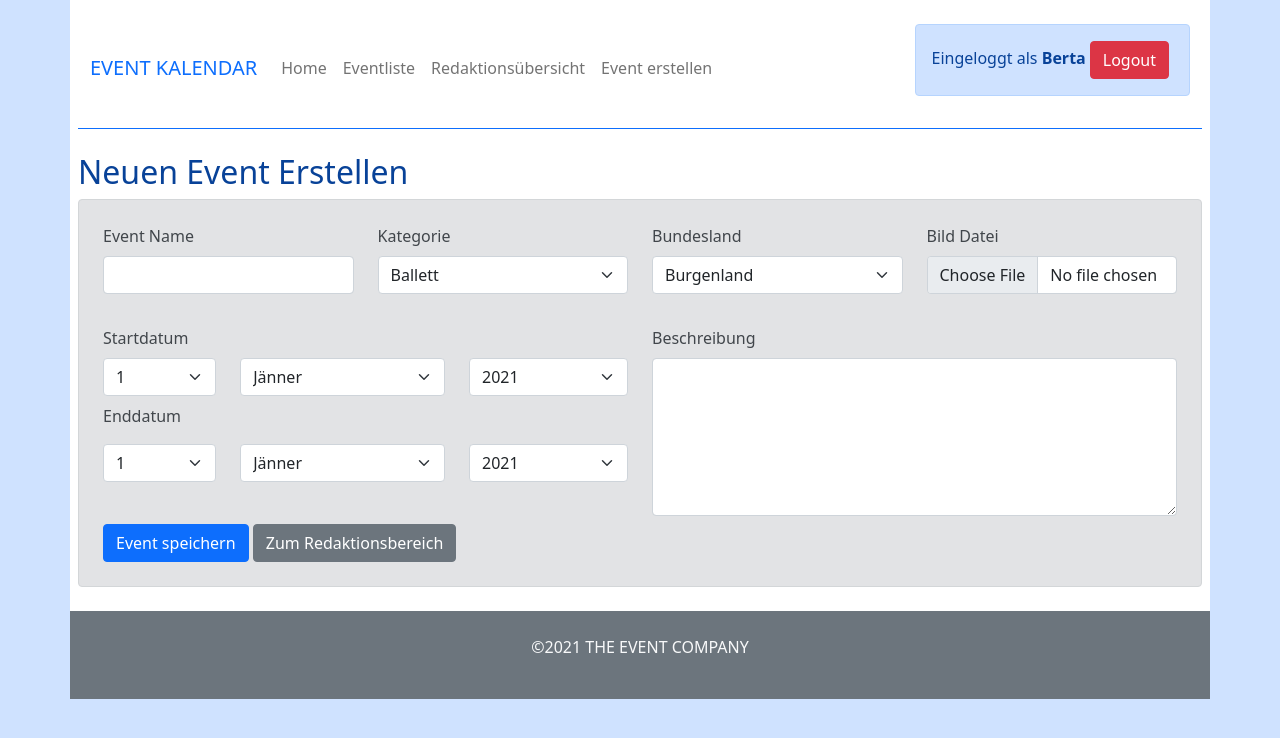
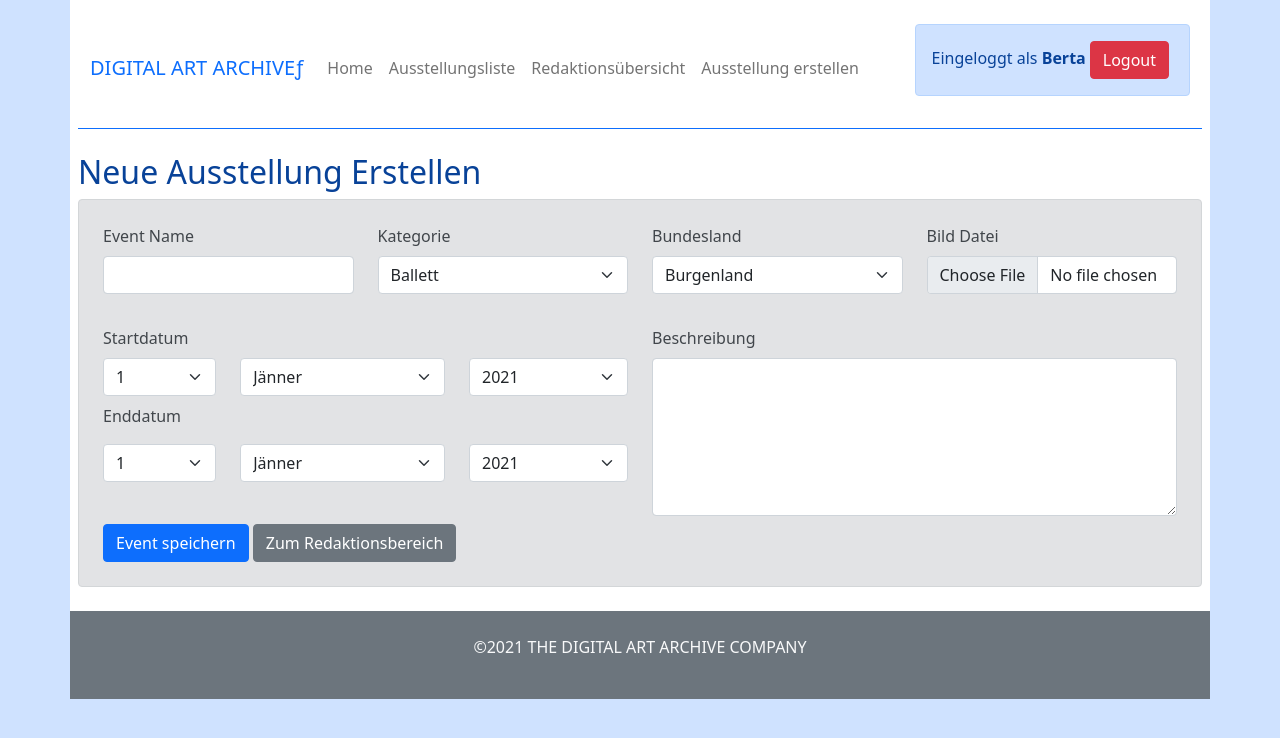
Before and after one commit to mbalabanov/event-mini-projekt, a PHP site: page /create-event.php in a window 1280 px wide. Shown: the top 738 px of the page. Run offline with PHP 8.4, Linux system fonts and the light colour scheme; a user stored in the database is signed in.

Commit message:
Changed naming to Ausstellung

```diff
--- a/create-event.php
+++ b/create-event.php
@@ -98,7 +98,7 @@ if (isset($_GET["loeschen"])) {
 
         <div class="row mt-2">
             <div class="col-md-12">
-                <h2 class="fw-light">Neuen Event Erstellen</h2>
+                <h2 class="fw-light">Neue Ausstellung Erstellen</h2>
             </div>
         </div>
 
--- a/include/include_footer.php
+++ b/include/include_footer.php
@@ -1,7 +1,7 @@
 <div class="container mb-4">
     <div class="row">
         <div class="col-12 bg-secondary text-light text-center p-4">
-            <p>&copy;<?php echo $currentDate = Date('Y'); ?> THE EVENT COMPANY</p>
+            <p>&copy;<?php echo $currentDate = Date('Y'); ?> THE DIGITAL ART ARCHIVE COMPANY</p>
         </div>
     </div>
 </div>
--- a/include/include_head.php
+++ b/include/include_head.php
@@ -4,6 +4,6 @@
 <head>
     <meta charset="UTF-8">
     <meta name="viewport" content="width=device-width, initial-scale=1.0">
-    <title>Event Kalendar</title>
+    <title>Digital Art Archive</title>
     <link href="assets/css/bootstrap.min.css" rel="stylesheet">
 </head>
--- a/include/include_nav.php
+++ b/include/include_nav.php
@@ -1,6 +1,6 @@
 <nav class="navbar navbar-expand-lg navbar-light mb-4 py-3 border-bottom border-primary">
     <div class="container-fluid">
-        <a class="navbar-brand text-primary" href="index.php">EVENT KALENDAR</a>
+        <a class="navbar-brand text-primary" href="index.php">DIGITAL ART ARCHIVEƒ</a>
         <button class="navbar-toggler" type="button" data-bs-toggle="collapse" data-bs-target="#navbarSupportedContent" aria-controls="navbarSupportedContent" aria-expanded="false" aria-label="Toggle navigation">
             <span class="navbar-toggler-icon"></span>
         </button>
@@ -10,12 +10,12 @@
                     <a class="nav-link" aria-current="page" href="index.php">Home</a>
                 </li>
                 <li class="nav-item">
-                    <a class="nav-link" href="event-list.php">Eventliste</a>
+                    <a class="nav-link" href="event-list.php">Ausstellungsliste</a>
                 </li>
 
                 <?php if (isset($_SESSION["userID"])) {
                     echo "<li class='nav-item'><a class='nav-link' href='editor-overview.php'>Redaktionsübersicht</a></li>";
-                    echo "<li class='nav-item'><a class='nav-link' href='create-event.php'>Event erstellen</a></li>";
+                    echo "<li class='nav-item'><a class='nav-link' href='create-event.php'>Ausstellung erstellen</a></li>";
                 }
                 ?>
 
```
